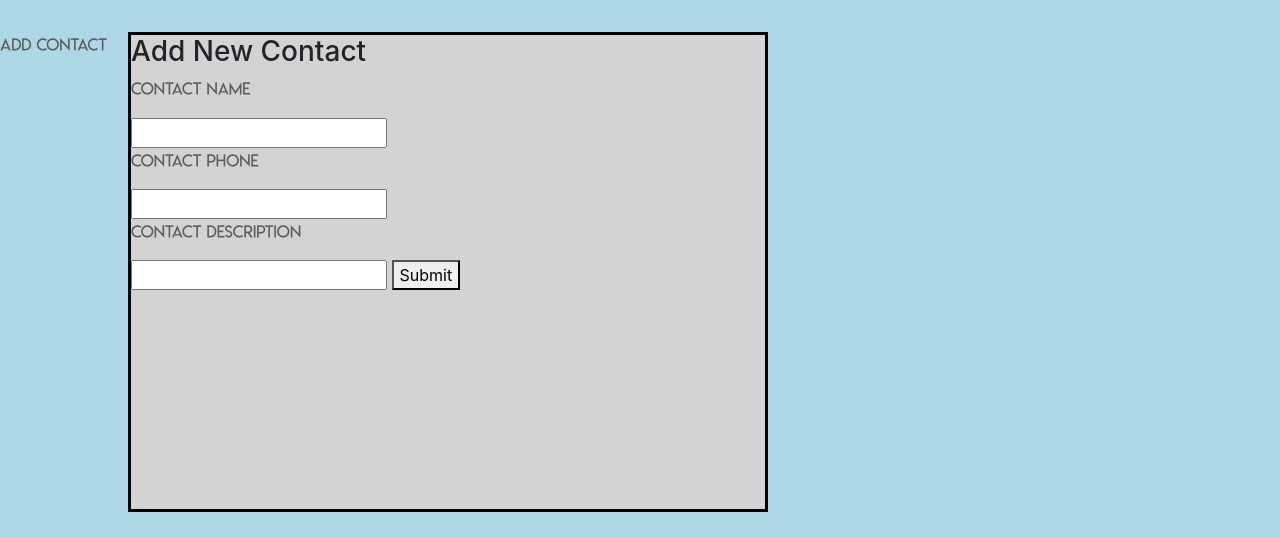
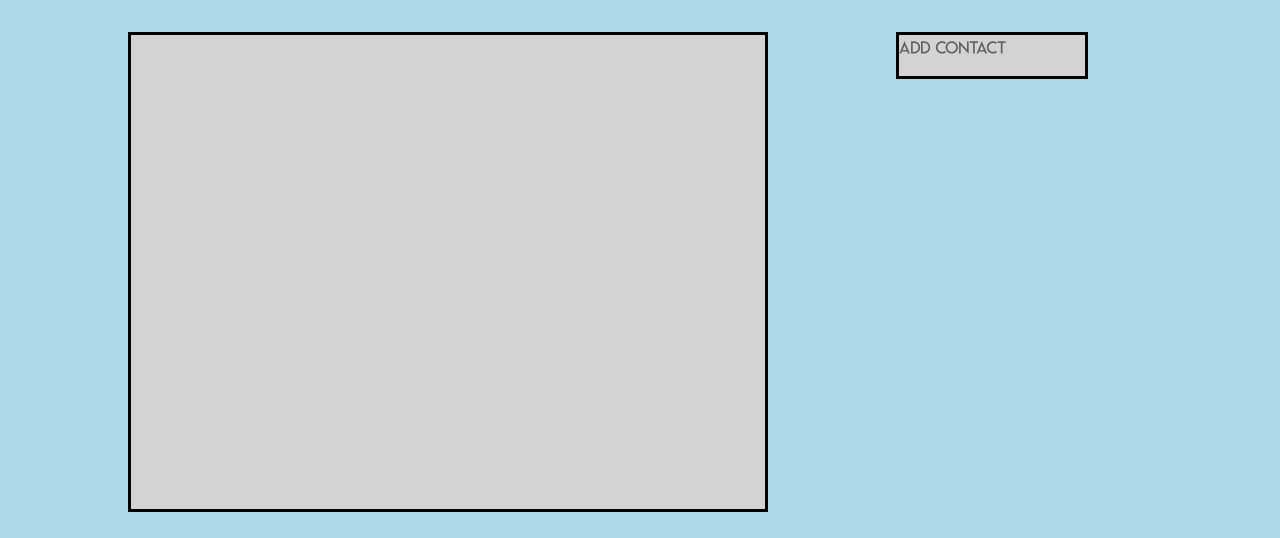
Before and after one commit to NXFORG/INSE---Bill-Splitting-Application, a PHP site: page /groups.html in a window 1280 px wide. Shown: the part 262-800 px from the top of the page. Run offline with PHP 8.4, Linux system fonts and the light colour scheme; some libraries are stand-ins or nearby versions.

Commit message:
Updated group page CSS

```diff
--- a/style.css
+++ b/style.css
@@ -159,13 +159,14 @@ a:hover{
 }
 
 /* CSS for group page */
-
-#addGroup{
-  background-color: red; /*Colour for testing purposes */
+#addContact{
+  background-color: lightgrey; /*Colour for testing purposes */
   width: 15%;
   float: right;
+  margin-right: 15%;
+  border-color: black;
+  border-style: solid;
 }
-
 #contactsContainer{
   position: absolute;
   width: 50%;
@@ -174,7 +175,6 @@ a:hover{
   margin-left: 10%;
   border-color: black;
   border-style: solid;
-
 }
 .contact{
   text-align: center;
@@ -185,3 +185,11 @@ a:hover{
 .contact:hover{
   background-color: white;
 }
+#addContactContainer{
+  display: none; /* Hides content until button is pressed. */
+  margin-left: 5%;
+
+}
+#addContactContainer > h3 {
+  text-align: center;
+}
```
